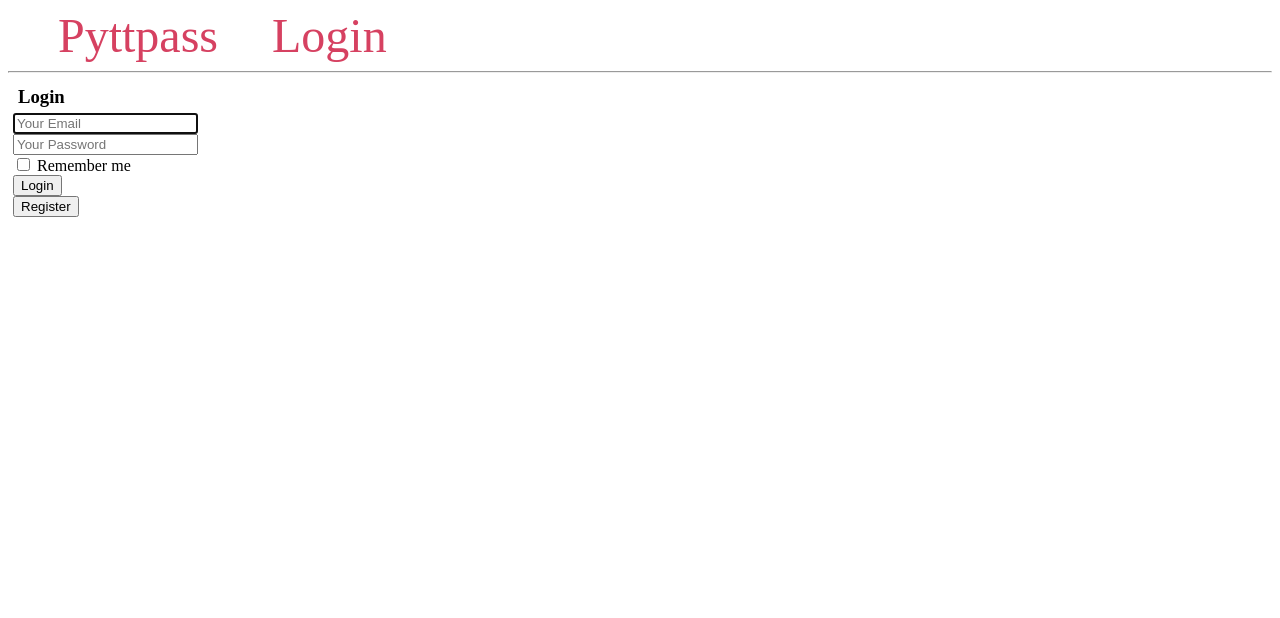
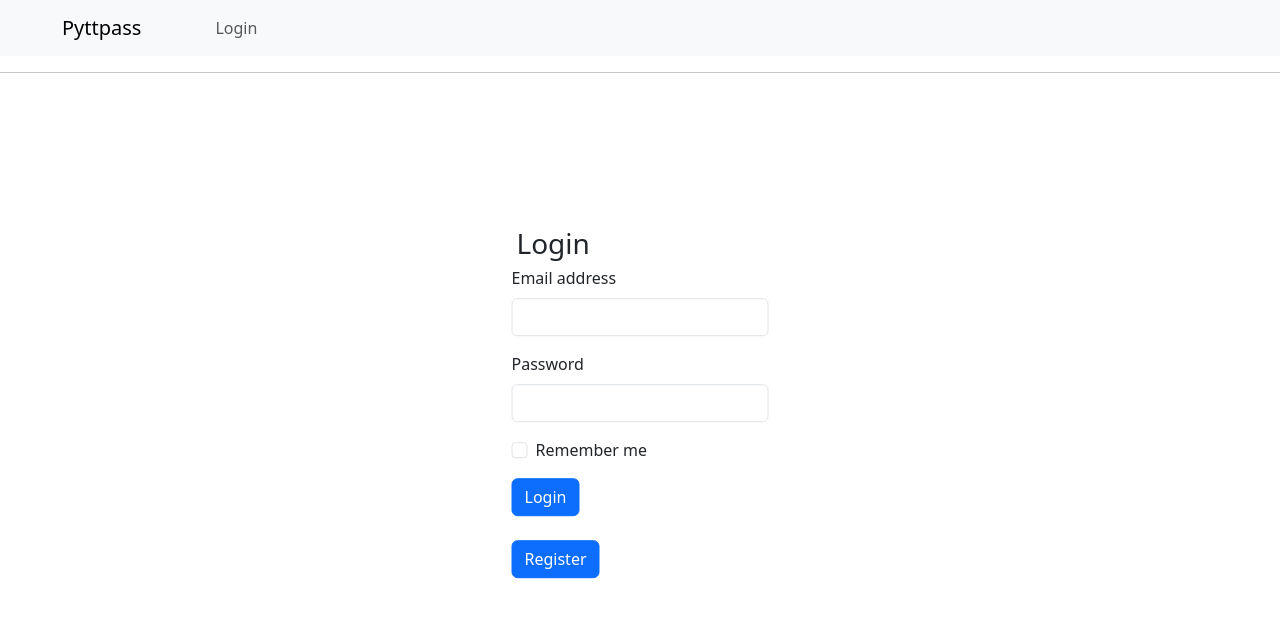
Before and after one commit to dtyresson/flask-app, a Flask app: page /auth/login in a window 1280 px wide. Shown: the top 618 px of the page. Run offline with Flask 3, Linux system fonts and the light colour scheme; parts of the project's set-up code (start-up, migrations or seed data) failed here and were passed over; some libraries are stand-ins or nearby versions.

Commit message:
Frontend getting uniformed

```diff
--- a/pyttpass/templates/auth/login.html
+++ b/pyttpass/templates/auth/login.html
@@ -1,30 +1,27 @@
 {% extends "base.html" %}
 
+<span class="title"><h1>{% block title %} Login {% endblock %}</h1></span>
 {% block content %}
-<div class="column is-4 is-offset-4">
+<div class="position-absolute top-50 start-50 translate-middle">
     <h3 class="title">Login</h3>
     <div class="box">
         <form method="POST" action="/auth/login">
-            <div class="field">
-                <div class="control">
-                    <input class="input is-large" type="email" name="email" placeholder="Your Email" autofocus="">
-                </div>
+            <div class="mb-3">
+            <label for="exampleInputEmail1" class="form-label">Email address</label>
+            <input type="email" class="form-control" name="email" id="exampleInputEmail1" aria-describedby="emailHelp">
             </div>
-
-            <div class="field">
-                <div class="control">
-                    <input class="input is-large" type="password" name="password" placeholder="Your Password">
-                </div>
+            <div class="mb-3">
+            <label for="exampleInputPassword1" class="form-label">Password</label>
+            <input type="password" class="form-control" name="password" id="exampleInputPassword1">
             </div>
-            <div class="field">
-                <label class="checkbox">
-                    <input type="checkbox" name="remember">
-                    Remember me
-                </label>
+            <div class="mb-3 form-check">
+            <input type="checkbox" class="form-check-input" id="exampleCheck1" name="remember">
+            <label class="form-check-label" for="exampleCheck1">Remember me</label>
             </div>
-            <button class="button is-block is-info is-large is-fullwidth">Login</button>
+            <button type="submit" class="btn btn-primary">Login</button>
         </form>
-        <a href="{{ url_for('auth.signup') }}"><button class="button is-block is-info is-large is-fullwidth" >Register</button></a>
+        <br>
+        <a href="{{ url_for('auth.signup') }}"><button class="btn btn-primary">Register</button></a>
     </div>
 </div>
 {% endblock %}
--- a/pyttpass/templates/base.html
+++ b/pyttpass/templates/base.html
@@ -42,17 +42,45 @@
         }
 
     </style>
+    <link href="https://cdn.jsdelivr.net/npm/bootstrap@5.3.2/dist/css/bootstrap.min.css" rel="stylesheet" integrity="sha384-T3c6CoIi6uLrA9TneNEoa7RxnatzjcDSCmG1MXxSR1GAsXEV/Dwwykc2MPK8M2HN" crossorigin="anonymous">
 </head>
+
 <body>
-    <nav>
-        <a href="{{ url_for('main.index') }}">Pyttpass</a>
-        {% if current_user.is_authenticated %}
-        <a href="{{ url_for('passwords.index') }}">Passwords</a>
-        <a href="{{ url_for('auth.logout') }}" class="navbar-item">Logout</a>
-        {% else %}
-        <a href="{{ url_for('auth.login') }}">Login</a>
-        {% endif %}
-    </nav>
+    <script src="https://cdn.jsdelivr.net/npm/bootstrap@5.3.2/dist/js/bootstrap.bundle.min.js" integrity="sha384-C6RzsynM9kWDrMNeT87bh95OGNyZPhcTNXj1NW7RuBCsyN/o0jlpcV8Qyq46cDfL" crossorigin="anonymous"></script>
+    <nav class="navbar navbar-expand-lg bg-body-tertiary">
+        <div class="container-fluid">
+          <a class="navbar-brand" href="{{ url_for('main.index') }}">Pyttpass</a>
+          <button class="navbar-toggler" type="button" data-bs-toggle="collapse" data-bs-target="#navbarSupportedContent" aria-controls="navbarSupportedContent" aria-expanded="false" aria-label="Toggle navigation">
+            <span class="navbar-toggler-icon"></span>
+          </button>
+          <div class="collapse navbar-collapse" id="navbarSupportedContent">
+            <ul class="navbar-nav me-auto mb-2 mb-lg-0">
+              {% if current_user.is_authenticated %}
+              <li class="nav-item">
+                <a class="nav-link active" aria-current="page" href="{{ url_for('main.profile') }}">Profile</a>
+              </li>
+              <li class="nav-item dropdown">
+                <a class="nav-link dropdown-toggle" href="#" role="button" data-bs-toggle="dropdown" aria-expanded="false">
+                  Passwords
+                </a>
+                <ul class="dropdown-menu">
+                  <li><a class="dropdown-item" style="font-size: 16px; margin-left: 0;" href="{{ url_for('passwords.index') }}">My Passwords</a></li>
+                  <li><a class="dropdown-item" style="font-size: 16px; margin-left: 0;" href="{{ url_for('passwords.add_password') }}">Add Password</a></li>
+                  <li><a class="dropdown-item" style="font-size: 16px; margin-left: 0;" href="#">Generate Password</a></li>
+                </ul>
+              </li>
+              <li class="nav-item">
+                <a class="nav-link" href="{{ url_for('auth.logout') }}">Logout</a>
+              </li>
+              {% else %}
+              <li class="nav-item">
+                <a class="nav-link" href="{{ url_for('auth.login') }}">Login</a>
+              </li>
+              {% endif %}
+            </ul>
+          </div>
+        </div>
+      </nav>
     <hr>
     <div class="content">
         {% block content %} {% endblock %}
```
Also changed, not shown: pyttpass/password_generator/generator.py (+9 -8 lines), pyttpass/passwords/routes.py (+10 -4 lines), pyttpass/templates/auth/signup.html (+14 -15 lines), pyttpass/templates/index.html (+5 -3 lines), pyttpass/templates/passwords/add_password.html (+12 -24 lines), pyttpass/templates/passwords/index.html (+8 -6 lines), pyttpass/templates/passwords/password.html (+13 -1 lines), pyttpass/templates/profile.html (+5 -3 lines).
